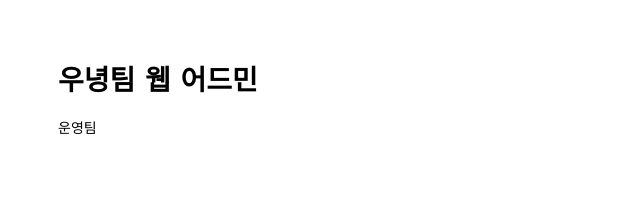
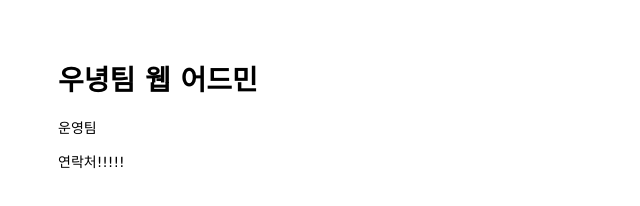
Before and after one commit to tothelighthouse/mastering-git-github, a website: page mastering-git-gitbub/public/index.html in a window 1280 px wide. Shown: the full height of the page, 0-640 px from the left. Drawn offline with Linux system fonts and the light colour scheme.

Commit message:
Add holing to main page

```diff
--- a/mastering-git-gitbub/public/index.html
+++ b/mastering-git-gitbub/public/index.html
@@ -9,5 +9,5 @@
   <h1>우녕팀 웹 어드민</h1>
   <p>운영팀</p>
 </body>
-
+  연락처!!!!!
 </html>
```
